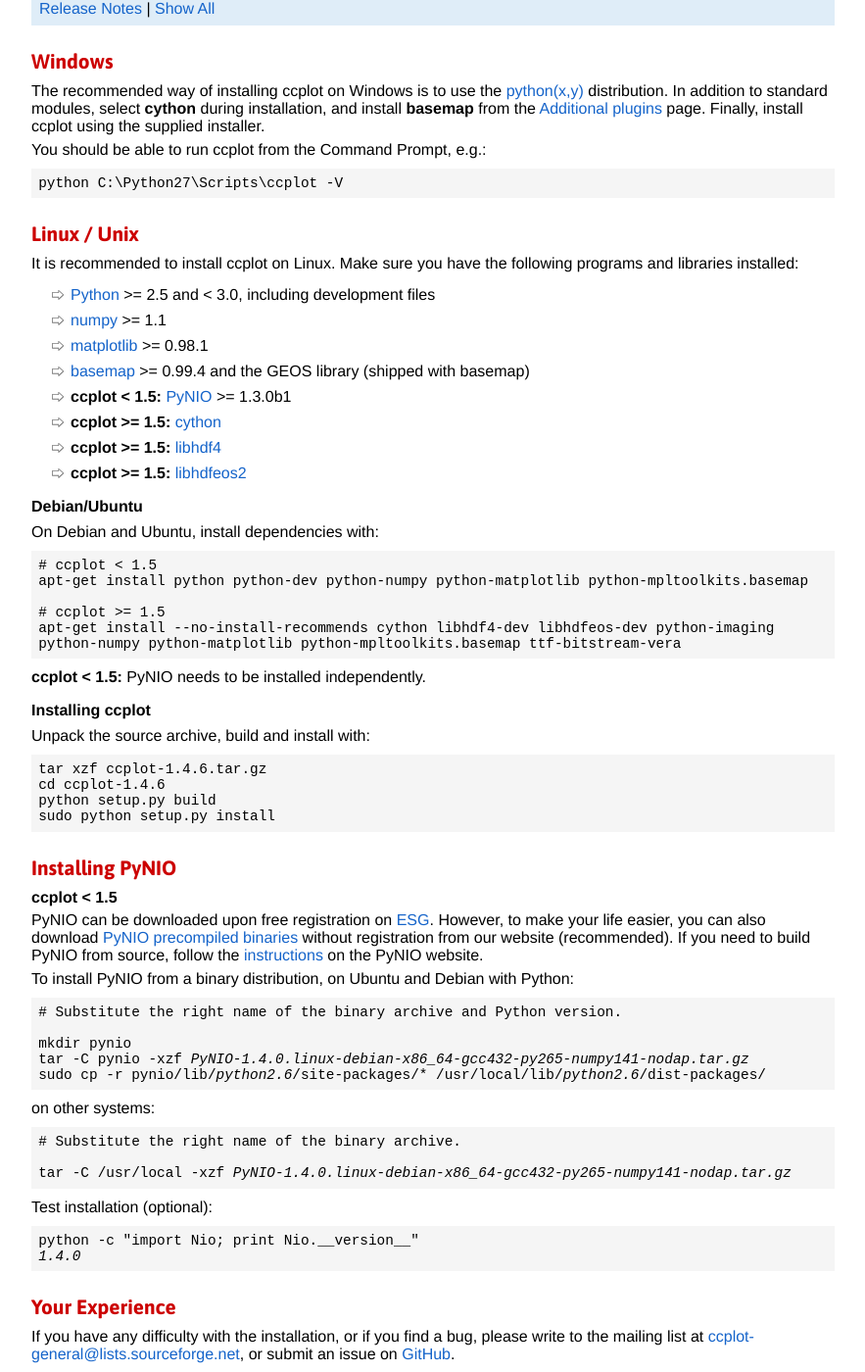
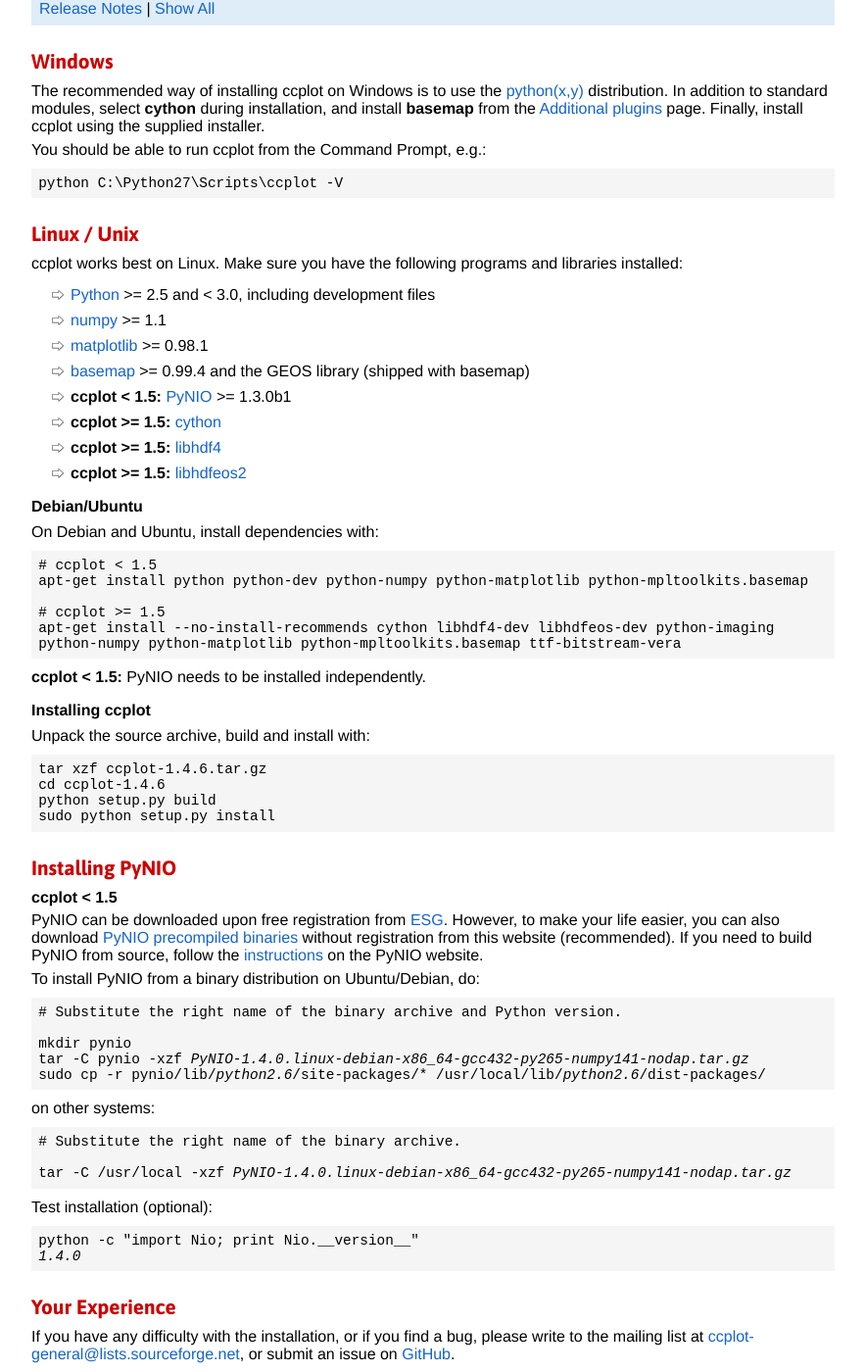
Before and after one commit to peterkuma/ccplot, a Jekyll site: the page built from download/index.html, in a window 1280 px wide and 1400 px high, scrolled down 395 px. Shown: the whole window at 98% size, without its empty margins (198-1081 px from the left). Built offline with Jekyll 4.4.1, drawn with Linux system fonts in a browser that asks for light colours.

Commit message:
Change wording of installation instructions

```diff
--- a/download/index.html
+++ b/download/index.html
@@ -113,7 +113,7 @@
 </div>
 
 <h2>Linux / Unix</h2>
-It is recommended to install ccplot on Linux. Make sure you have the
+ccplot works best on Linux. Make sure you have the
 following programs and libraries installed:
 
 <ul>
@@ -153,17 +153,16 @@
 <p><strong>ccplot &lt; 1.5</strong></p>
 <p>
     PyNIO can be downloaded upon free registration
-    on <a href="http://www.earthsystemgrid.org/home.htm">ESG</a>.
+    from <a href="http://www.earthsystemgrid.org/home.htm">ESG</a>.
     However, to make your life easier, you can also download
     <a href="pynio/">PyNIO precompiled binaries
-    </a> without registration from our website (recommended).
+    </a> without registration from this website (recommended).
     If you need to build PyNIO from source, follow the
     <a href="http://www.pyngl.ucar.edu/Download/build_pynio_from_src.shtml">
     instructions</a> on the PyNIO website.
 </p>
 <p>
-    To install PyNIO from a binary distribution,
-    on Ubuntu and Debian with Python:
+    To install PyNIO from a binary distribution on Ubuntu/Debian, do:
 </p>
 <div class="code">
     # Substitute the right name of the binary archive and Python version.<br>
```
